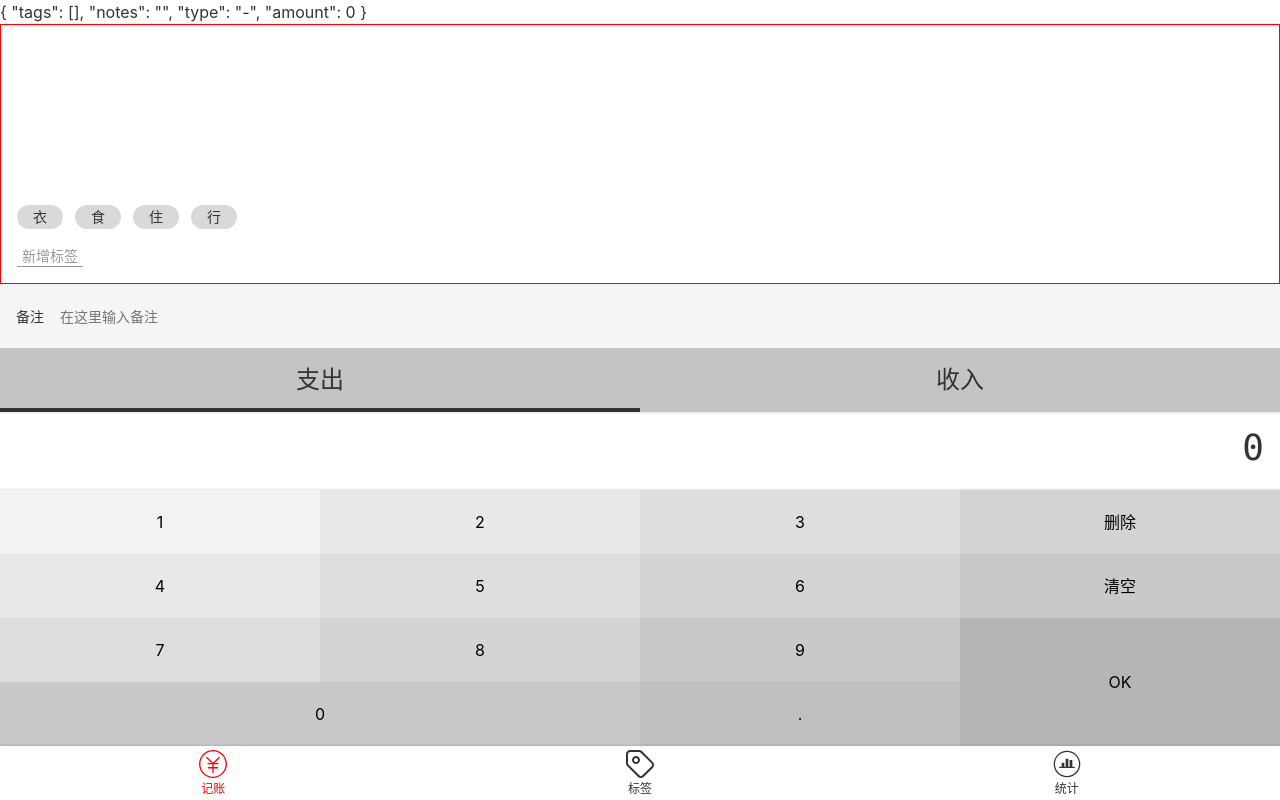
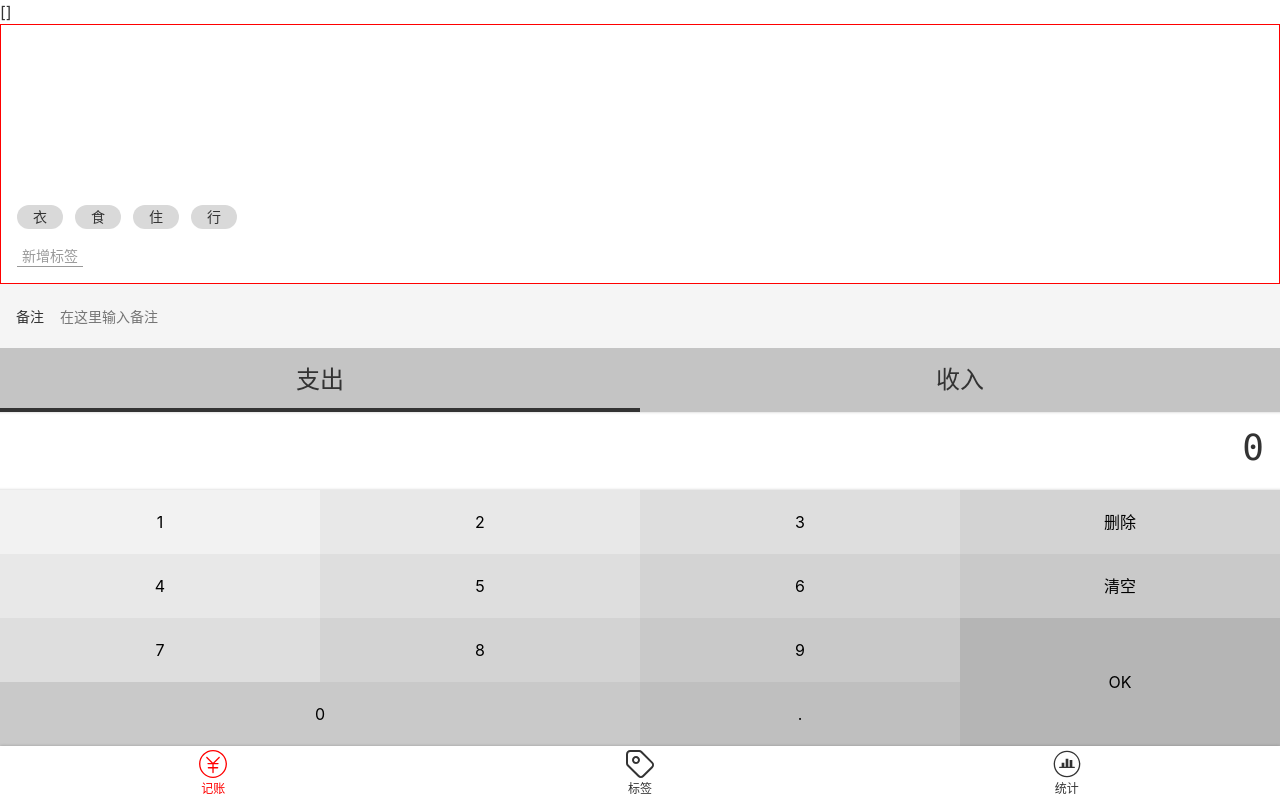
Before and after one commit to frankqiang/booking, a Vue app: page /#/money in a window 1280 px wide. Built offline with nearby package versions, Linux system fonts and the light colour scheme.

Commit message:
添加 createAt 字段

```diff
--- a/src/views/Money.vue
+++ b/src/views/Money.vue
@@ -1,7 +1,7 @@
 import content from '../custom';
 <template>
   <Layout classPrefix="layout">
-    {{record}}
+    {{recordList}}
     <Tags :dataSource.sync="tags" @update:value="onUpdateTag" />
     <Notes @update:value="onUpdateNotes" />
     <Types @update:value="onUpdateType" :type.sync="record.type" />
@@ -17,11 +17,16 @@
 import Vue from 'vue';
 import { Component, Watch } from 'vue-property-decorator';
 
+const recordList: Record[] = JSON.parse(
+  window.localStorage.getItem('recordList') || '[]'
+);
+
 type Record = {
   tags: string[];
   notes: string;
   type: string;
   amount: number;
+  createdAt?: Date;
 };
 
 @Component({
@@ -35,7 +40,7 @@
     type: '-',
     amount: 0,
   };
-  recordList: Record[] = [];
+  recordList: Record[] = recordList;
   tags = ['衣', '食', '住', '行'];
 
   onUpdateTag(value: string[]) {
@@ -52,9 +57,9 @@
   }
 
   saveRecord() {
-    const record2 = JSON.parse(JSON.stringify(this.record));
+    const record2: Record = JSON.parse(JSON.stringify(this.record));
+    record2.createdAt = new Date();
     this.recordList.push(record2);
-    console.log(this.recordList);
   }
   @Watch('recordList')
   onRecordListChange() {
```
